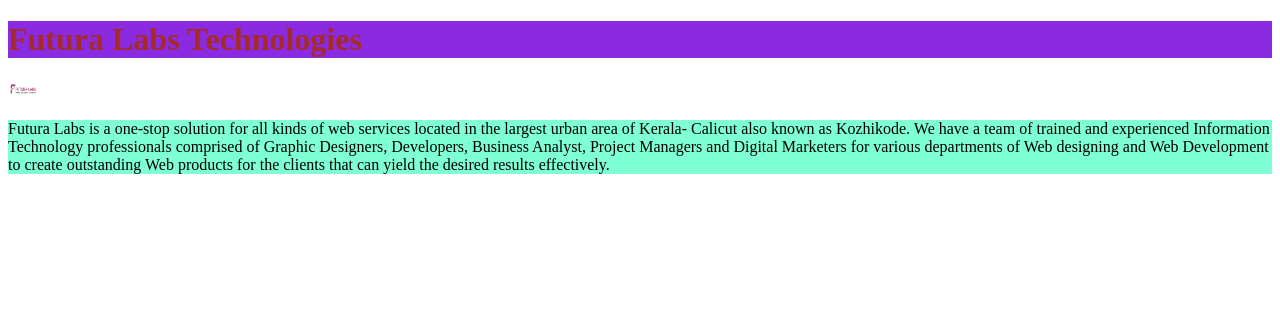
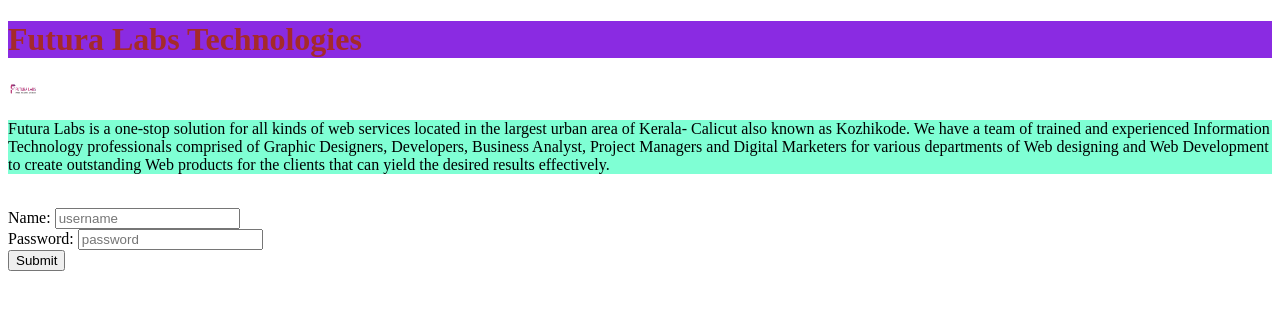
Before and after one commit to thefuturalabs/Htmlsample, a plain HTML site: page index.html in a window 1280 px wide. Drawn offline with Linux system fonts and the light colour scheme.

Commit message:
add form

```diff
--- a/index.html
+++ b/index.html
@@ -11,5 +11,10 @@
     <img src="image/logo.png" alt="logo" width="30px" height="20px">
      <p style="background-color: aquamarine; color: black;">Futura Labs is a one-stop solution for all kinds of web services located in the largest urban area of Kerala- Calicut also known as Kozhikode. We have a team of trained and experienced Information Technology professionals comprised of Graphic Designers, Developers, Business Analyst, Project Managers and Digital Marketers for various departments of Web designing and Web Development to create outstanding Web products for the clients that can yield the desired results effectively.</p>
    <img src="image/1569393879770.jpg" alt="">
+   <form action="">
+       Name: <input type="text" placeholder="username"> <br>
+       Password: <input type="password" placeholder="password"> <br>
+       <input type="submit">
+   </form>
     </body>
 </html>
```
